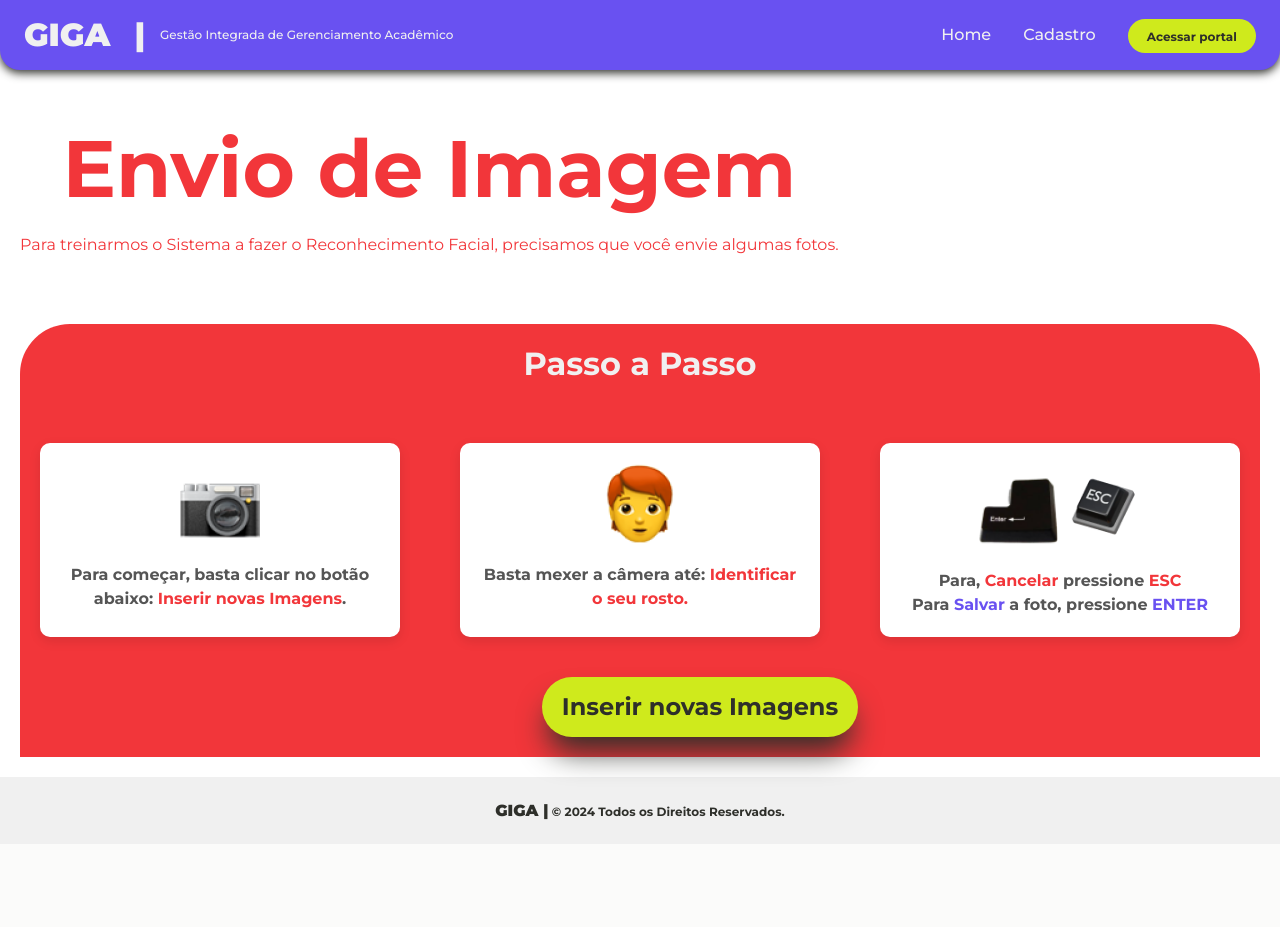
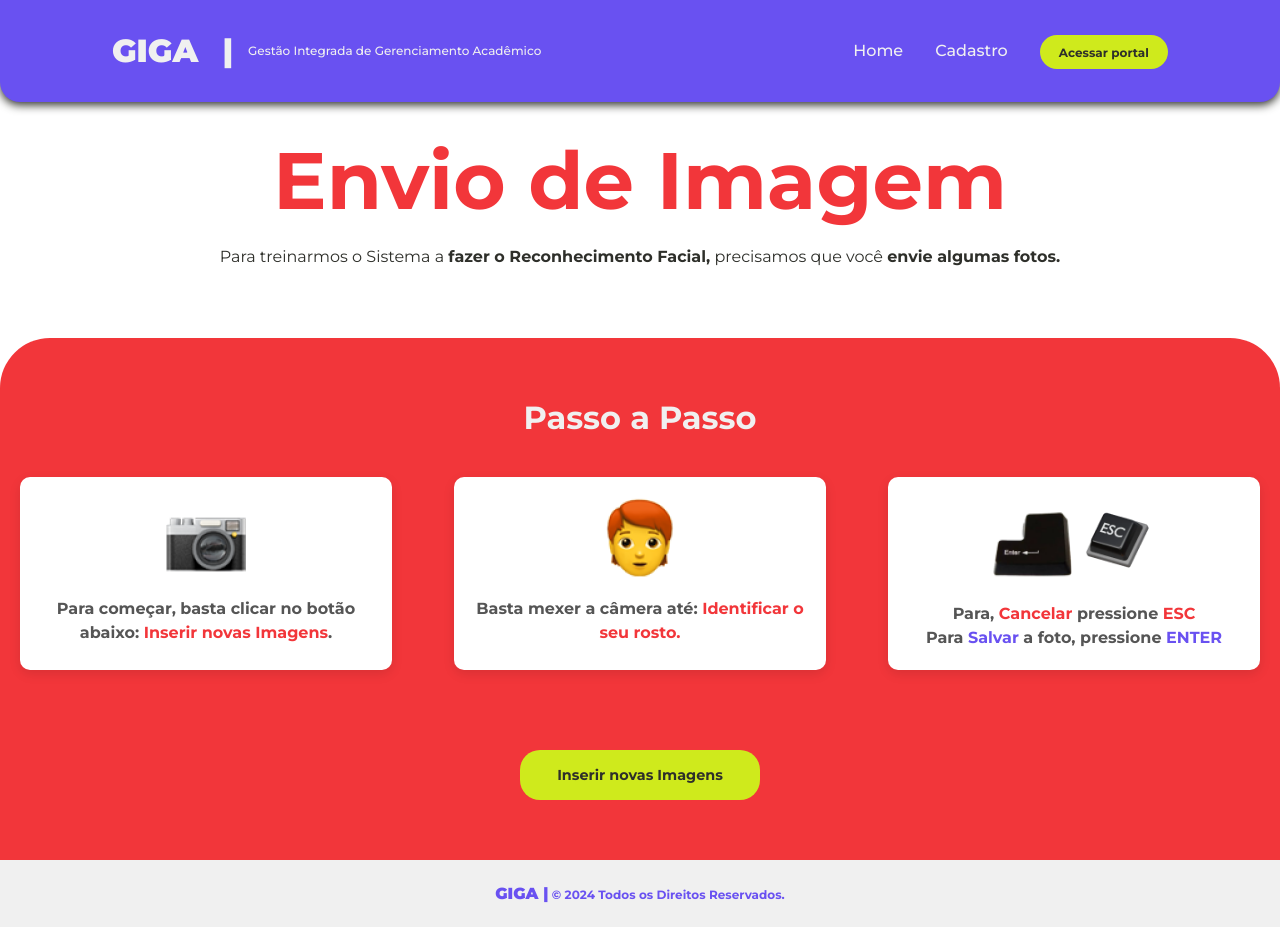
Before and after one commit to LarissaSL/Reconhecimento-Facial, a Flask app: page /img-treino in a window 1280 px wide. Before the commit the page ends 820 px from the top, so only its background shows below. Run offline with Flask 3, Linux system fonts and the light colour scheme.

Commit message:
FIX - Arrumando a altura da Nav e Estilo do conteudo em img-treino

```diff
--- a/static/css/img-treino.css
+++ b/static/css/img-treino.css
@@ -1,4 +1,5 @@
-html, body {
+html,
+body {
     height: 100%;
 }
 
@@ -6,12 +7,17 @@
     flex: 1;
 }
 
+body {
+    margin: 0;
+    padding: 0;
+    display: flex;
+    flex-direction: column;
+    min-height: 100vh;
+}
+
 .conteudo-principal {
     display: flex;
     flex-direction: column;
-    justify-content: flex-start;
-    align-items: flex-start;
-    padding: 20px;
 }
 
 .title {
@@ -30,22 +36,28 @@
 .title h3 {
     font-size: var(--fonte-p);
     font-weight: var(--fonte-regular);
+    color: var(--cor-preto);
     line-height: 1.6;
     margin-bottom: 30px;
 }
+
 .texto-vermelho {
     color: var(--cor-rosa);
 }
-.texto-azul{
+
+.texto-azul {
     color: var(--cor-roxo);
 }
-p{
+
+.conteudo-principal p {
     font-weight: bold;
-color: var(--cor-preto);
+    color: var(--cor-preto);
 }
+
 .conteudo {
     position: relative;
     text-align: center;
+    flex: 1;
     padding: 20px;
     width: 100%;
     background-color: rgba(242, 54, 58, 1);
@@ -53,10 +65,11 @@
     margin-top: 3%;
     display: flex;
     flex-direction: column;
-    justify-content: space-between;
 }
-.conteudo h1{
+
+.conteudo h1 {
     color: var(--cor-branco);
+    margin-top: 40px;
 }
 
 .cards {
@@ -64,8 +77,7 @@
     justify-content: space-between;
     gap: 20px;
     flex-wrap: wrap;
-    margin-bottom: 40px;
-    margin-top: 5%;
+    margin: 40px 0;
 }
 
 .card {
@@ -97,20 +109,20 @@
 
 
 .btn {
-    height: 60px;
-    border-radius: 50px;
-    background-image: linear-gradient(135deg, var(--cor-verde) 0%, var(--cor-verde) 100%);
-    box-shadow: 0 20px 30px -6px var(--cor-preto);
-    outline: none;
-    cursor: pointer;
-    border: none;
-    font-size: 24px;
+    text-align: center;
+    text-decoration: none;
+    font-weight: var(--fonte-bold);
+    font-size: 0.9rem;
+    background-color: var(--cor-verde);
+    border-radius: 20px;
+    padding: 1rem;
+    min-width: 172px;
+    max-width: 240px;
+    width: 60%;
     color: var(--cor-preto);
-    margin-left: 10%;
-    font-weight: bold;
+    margin: 40px 0;
+    align-self: center;
     transition: all 0.3s ease-in-out;
-    padding-left: 20px;
-    padding-right: 20px;
 }
 
 .btn:hover {
@@ -143,7 +155,6 @@
     .btn {
         width: 80%;
         margin-left: 0;
-        margin-top: 20px;
     }
 
     .title h3 {
--- a/static/css/navbar.css
+++ b/static/css/navbar.css
@@ -144,7 +144,7 @@
 
 @media (min-width: 1024px) {
     .nav-bar {
-        padding: 1vh;
+        max-height: 102px;
         flex-direction: row;
         align-items: center;
     }
--- a/templates/img-treino.html
+++ b/templates/img-treino.html
@@ -64,7 +64,7 @@
     <main class="conteudo-principal">
         <div class="title">
             <h1>Envio de Imagem</h1>
-            <h3>Para treinarmos o Sistema a fazer o Reconhecimento Facial, precisamos que você envie algumas fotos.</h3>
+            <h3>Para treinarmos o Sistema a <strong>fazer o Reconhecimento Facial,</strong> precisamos que você <strong>envie algumas fotos.</strong></h3>
         </div>
 
         <div class="conteudo">
@@ -110,9 +110,7 @@
             {% endif %}
 
             <!-- Exibe o botão para inserir novas imagens -->
-            <a href="{{ url_for('imgTreinoController.guardar_nova_imagem') }}">
-                <button class="btn">Inserir novas Imagens</button>
-            </a>
+            <a href="{{ url_for('imgTreinoController.guardar_nova_imagem') }}" class="btn">Inserir novas Imagens</a>
         </div>
     </main>
 
```
